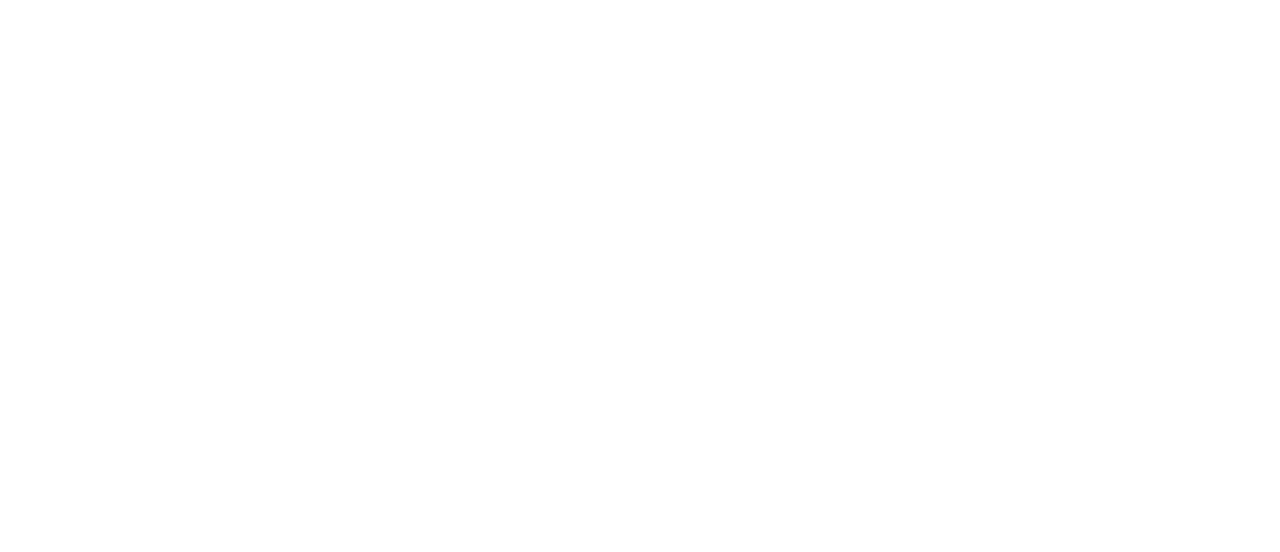
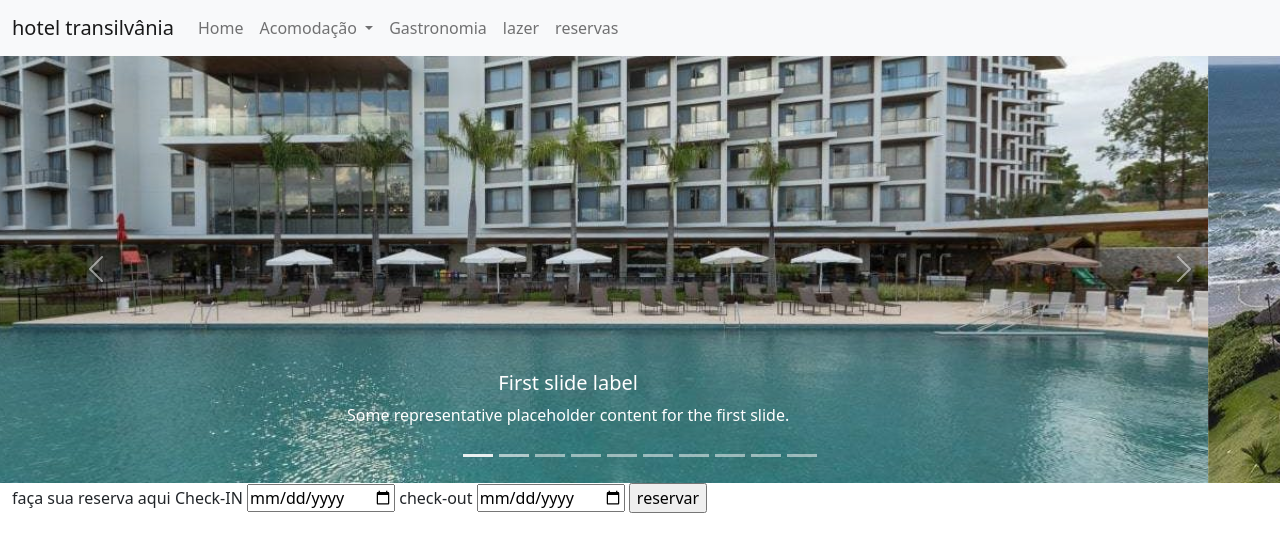
Before and after one commit to emanuelFE/Hotel-2.0, a plain HTML site: page layout.html in a window 1280 px wide. Drawn offline with Linux system fonts and the light colour scheme.

Commit message:
criação do layout.html

```diff
--- a/layout.html
+++ b/layout.html
@@ -4,9 +4,119 @@
     <meta charset="UTF-8">
     <meta http-equiv="X-UA-Compatible" content="IE=edge">
     <meta name="viewport" content="width=device-width, initial-scale=1.0">
-    <title>Document</title>
+    <title>hotel transilvânia</title>
+    <link rel="stylesheet" href="css/bootstrap.min.css">
 </head>
 <body>
+    <!-- inicio da barra de navegaçao  -->
+    <nav class="navbar navbar-expand-lg navbar-light bg-light">
+        <div class="container-fluid">
+          <a class="navbar-brand" href="index.html">hotel transilvânia</a>
+          <button class="navbar-toggler" type="button" data-bs-toggle="collapse" data-bs-target="#navbarSupportedContent" aria-controls="navbarSupportedContent" aria-expanded="false" aria-label="Toggle navigation">
+            <span class="navbar-toggler-icon"></span>
+          </button>
+          <div class="collapse navbar-collapse" id="navbarSupportedContent">
+            <ul class="navbar-nav me-auto mb-2 mb-lg-0">
+              <li class="nav-item">
+                <a class="nav-link "href="index.html">Home</a>
+              </li>
+              <li class="nav-item dropdown">
+                <a class="nav-link dropdown-toggle" href="#" id="navbarDropdown" role="button" data-bs-toggle="dropdown" aria-expanded="false">
+                  Acomodação
+                </a>
+                <ul class="dropdown-menu" aria-labelledby="navbarDropdown">
+                  <li><a class="dropdown-item" href="standard.html">standard</a></li>
+                  <li><a class="dropdown-item" href="master.html">Master</a></li>
+                  <li><a class="dropdown-item" href="presidential.html">presidential</a></li>
+                </ul>
+              </li>
+              <li class="nav-item">
+                <a class="nav-link" href="gastronomia.html">Gastronomia</a>
+              </li>
+              <li class="nav-item">
+                <a class="nav-link" href="lazer.html">lazer</a>
+              </li>
+              <li class="nav-item">
+                <a class="nav-link" href="reservas.html">reservas</a>
+              </li>
 
+            </ul>
+
+          </div>
+        </div>
+      </nav>
+    <!-- fim da barra de navegacao -->
+
+    <!-- inicio do carrousel -->
+    <div id="carouselExampleCaptions" class="carousel slide" data-bs-ride="carousel">
+        <div class="carousel-indicators">
+          <button type="button" data-bs-target="#carouselExampleCaptions" data-bs-slide-to="0" class="active" aria-current="true" aria-label="Slide 1"></button>
+          <button type="button" data-bs-target="#carouselExampleCaptions" data-bs-slide-to="1" aria-label="Slide 2"></button>
+          <button type="button" data-bs-target="#carouselExampleCaptions" data-bs-slide-to="2" aria-label="Slide 3"></button>
+          <button type="button" data-bs-target="#carouselExampleCaptions" data-bs-slide-to="3" aria-label="Slide 4"></button>
+          <button type="button" data-bs-target="#carouselExampleCaptions" data-bs-slide-to="4" aria-label="Slide 5"></button>
+          <button type="button" data-bs-target="#carouselExampleCaptions" data-bs-slide-to="5" aria-label="Slide 6"></button>
+          <button type="button" data-bs-target="#carouselExampleCaptions" data-bs-slide-to="6" aria-label="Slide 7"></button>
+          <button type="button" data-bs-target="#carouselExampleCaptions" data-bs-slide-to="7" aria-label="Slide 8"></button>
+          <button type="button" data-bs-target="#carouselExampleCaptions" data-bs-slide-to="8" aria-label="Slide 9"></button>
+          <button type="button" data-bs-target="#carouselExampleCaptions" data-bs-slide-to="9" aria-label="Slide 10"></button>
+        </div>
+        <div class="carousel-inner">
+          <div class="carousel-item active">
+            <img src="hotel/img 1.jpg" class="d-block w-100" alt="...">
+            <div class="carousel-caption d-none d-md-block">
+              <h5>First slide label</h5>
+              <p>Some representative placeholder content for the first slide.</p>
+            </div>
+          </div>
+          <div class="carousel-item">
+            <img src="hotel/img 2.jpg" class="d-block w-100" alt="...">
+            <div class="carousel-caption d-none d-md-block">
+              <h5>Second slide label</h5>
+              <p>Some representative placeholder content for the second slide.</p>
+            </div>
+          </div>
+          <div class="carousel-item">
+            <img src="hotel/img 3.jpg" class="d-block w-100" alt="...">
+            <div class="carousel-caption d-none d-md-block">
+              <h5>Third slide label</h5>
+              <p>Some representative placeholder content for the third slide.</p>
+            </div>
+          </div>
+        </div>
+        <button class="carousel-control-prev" type="button" data-bs-target="#carouselExampleCaptions" data-bs-slide="prev">
+          <span class="carousel-control-prev-icon" aria-hidden="true"></span>
+          <span class="visually-hidden">Previous</span>
+        </button>
+        <button class="carousel-control-next" type="button" data-bs-target="#carouselExampleCaptions" data-bs-slide="next">
+          <span class="carousel-control-next-icon" aria-hidden="true"></span>
+          <span class="visually-hidden">Next</span>
+        </button>
+      </div>
+    <!-- fim do carrousel -->
+
+    <div class="container-fluid">
+        <div class="row">
+            <div class="col">
+                <form>
+                    <label>faça sua reserva aqui</label>
+                    <label>Check-IN
+                        <input type="date" id="checkin" required>
+                        <label>
+
+                    <label>check-out
+                        <input type="date" id= "checkout" required>
+                    <input type="submit" id="btnreservar" value="reservar">
+                </form>
+            </div>
+        </div>
+
+    </div>
+
+
+
+
+
+    <script src="js/bootstrap.min.js"></script>
 </body>
 </html>
```
Also changed, not shown: hotel/img 1.jpg (added), hotel/img 10.jpg (added), hotel/img 2.jpg (added), hotel/img 3.jpg (added), hotel/img 4.jpg (added), hotel/img 5.jpg (added), hotel/img 6.jpg (added), hotel/img 7.jpg (added), hotel/img 8.jpg (added), hotel/img 9.jpg (added).
